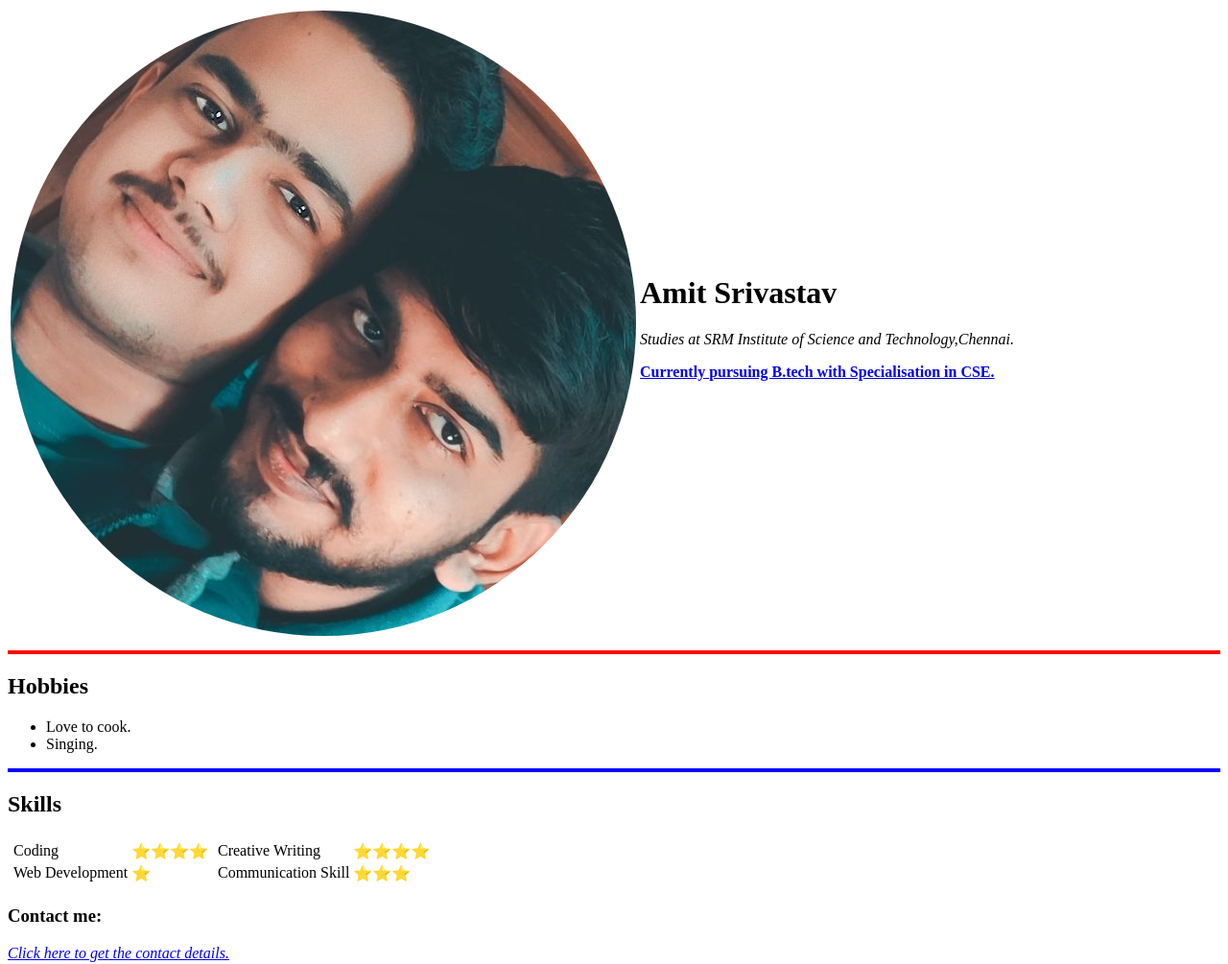
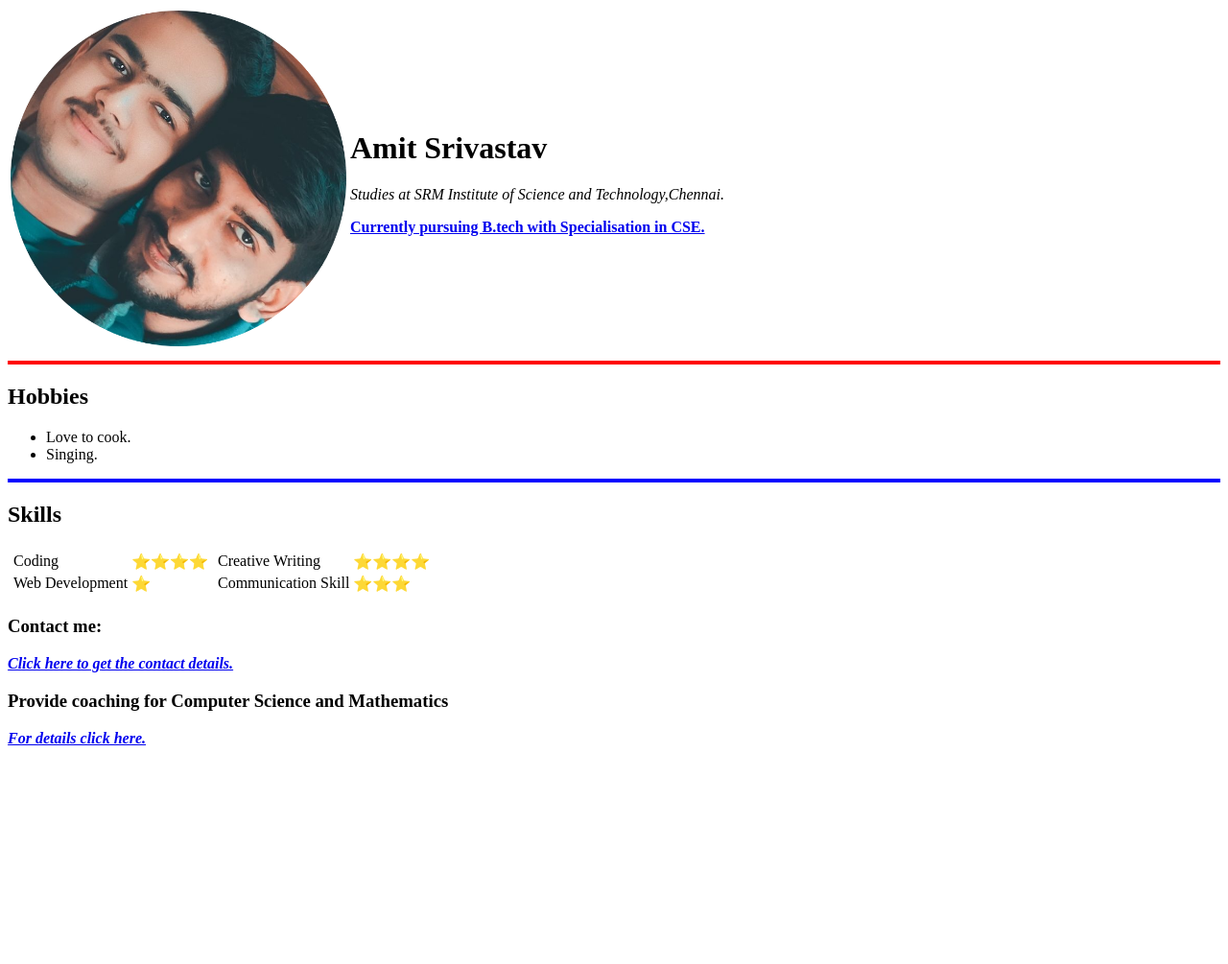
Before and after one commit to amitsrivastav2000/cv, a plain HTML site: page index.html in a window 1280 px wide. Shown: the top 1005 px of the page at 96% size. After the commit the page ends 800 px from the top, so only its background shows below. Drawn offline with Linux system fonts and the light colour scheme.

Commit message:
Add files via upload

```diff
--- a/index.html
+++ b/index.html
@@ -10,7 +10,7 @@
   <table>
     <tr>
       <td>
-        <img src="img\circle-cropped.png" alt="Amit's Profile Picture">
+        <img src="img\circle-cropped.png" alt="Amit's Profile Picture" height="350">
       </td>
       <td>
         <h1>Amit Srivastav</h1>
@@ -78,7 +78,7 @@
   </table>
 
   <h3>Contact me:</h3>
-  <a href="contact.html"><em>Click here to get the contact details.</em></a>
+  <a href="contact.html"><em><strong>Click here to get the contact details.</strong></em></a>
   <h3>Provide coaching for Computer Science and Mathematics</h3>
   <a href="tch.html"><em><strong>For details click here.</strong></em></a>
 </body>
```
